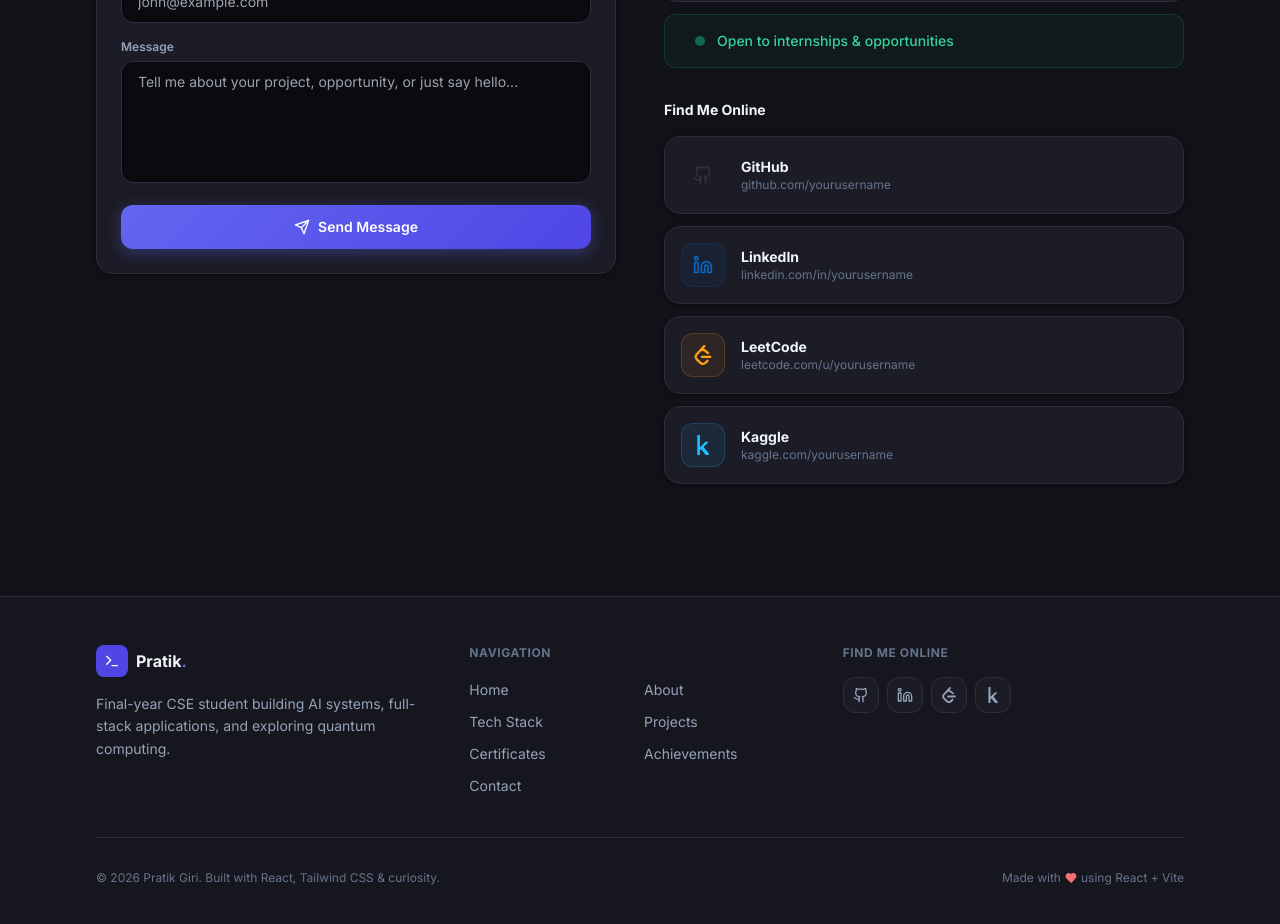
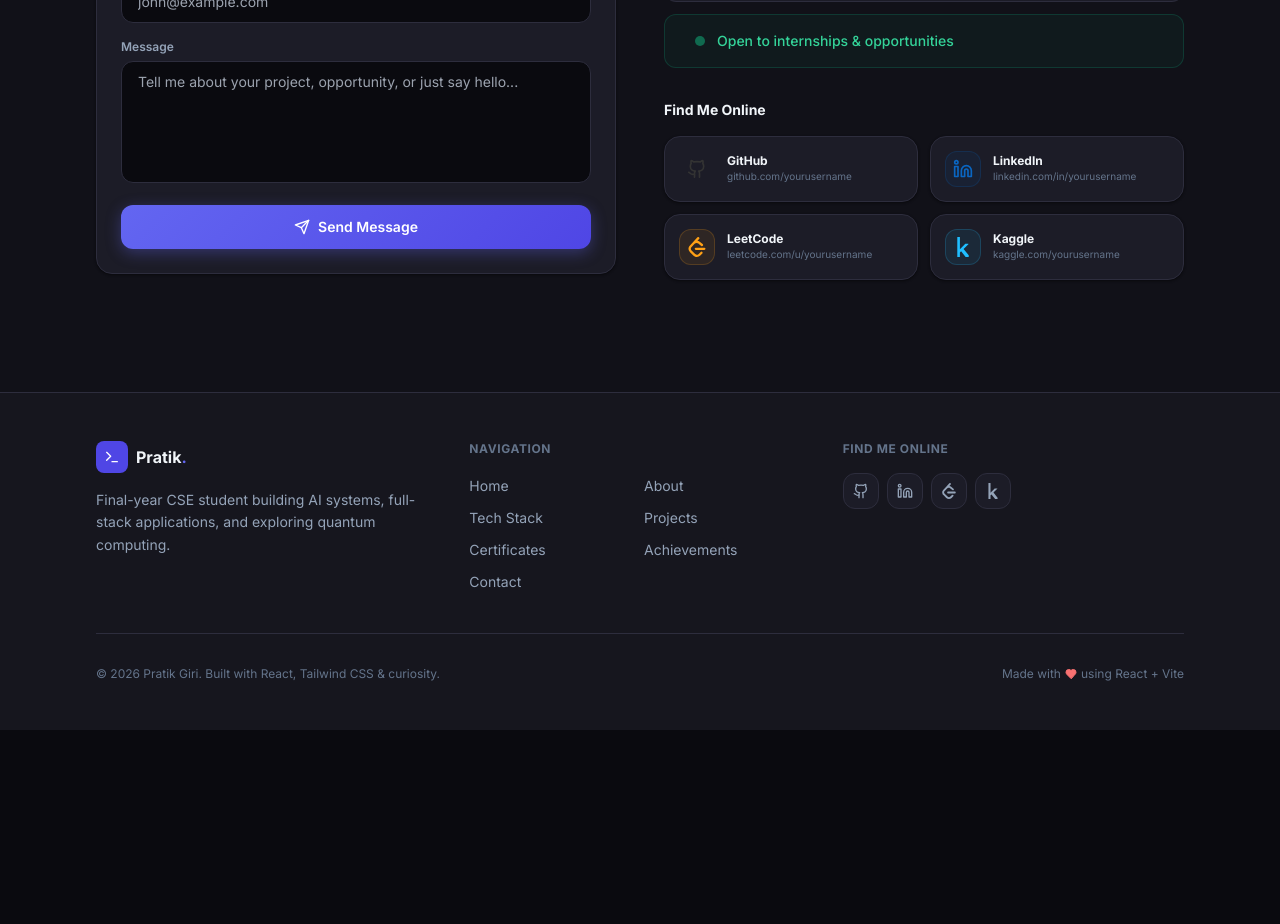
Before and after one commit to pratikadamas/pratik.dev, a React (Vite) app: page / in a window 1280 px wide. Shown: the part 6940-7864 px from the top of the page. After the commit the page ends 7670 px from the top, so only its background shows below. Built offline with nearby package versions, Linux system fonts and the light colour scheme.

Commit message:
feat: add Contact component with form and social links

```diff
--- a/src/components/Contact.jsx
+++ b/src/components/Contact.jsx
@@ -31,13 +31,13 @@ function SocialCard({ social }) {
       href={social.url}
       target="_blank"
       rel="noopener noreferrer"
-      whileHover={{ y: -4, scale: 1.02 }}
+      whileHover={{ y: -3, scale: 1.03 }}
       whileTap={{ scale: 0.97 }}
-      className="card p-4 flex items-center gap-4 group transition-all duration-300"
+      className="card p-3.5 flex items-center gap-3 group transition-all duration-300"
       aria-label={`Visit ${social.name} profile`}
     >
       <div
-        className="w-11 h-11 rounded-xl flex items-center justify-center flex-shrink-0 transition-all duration-300"
+        className="w-9 h-9 rounded-xl flex items-center justify-center flex-shrink-0 transition-all duration-300"
         style={{
           background: `${social.color}15`,
           border: `1px solid ${social.color}30`,
@@ -47,14 +47,9 @@ function SocialCard({ social }) {
         {Icon}
       </div>
       <div className="flex-1 min-w-0">
-        <p className="text-sm font-bold" style={{ color: 'var(--text-primary)' }}>{social.name}</p>
-        <p className="text-xs truncate" style={{ color: 'var(--text-tertiary)' }}>{social.handle}</p>
+        <p className="text-xs font-bold" style={{ color: 'var(--text-primary)' }}>{social.name}</p>
+        <p className="text-[10px] truncate" style={{ color: 'var(--text-tertiary)' }}>{social.handle}</p>
       </div>
-      <ExternalLink
-        className="w-4 h-4 flex-shrink-0 opacity-0 group-hover:opacity-100 transition-opacity"
-        style={{ color: 'var(--text-tertiary)' }}
-        aria-hidden="true"
-      />
     </motion.a>
   );
 }
@@ -277,7 +272,7 @@ export default function Contact() {
               {/* Social links */}
               <div>
                 <h3 className="text-sm font-bold mb-4" style={{ color: 'var(--text-primary)' }}>Find Me Online</h3>
-                <div className="space-y-3">
+                <div className="grid grid-cols-2 gap-3">
                   {socialLinks.map((social) => (
                     <SocialCard key={social.id} social={social} />
                   ))}
```
